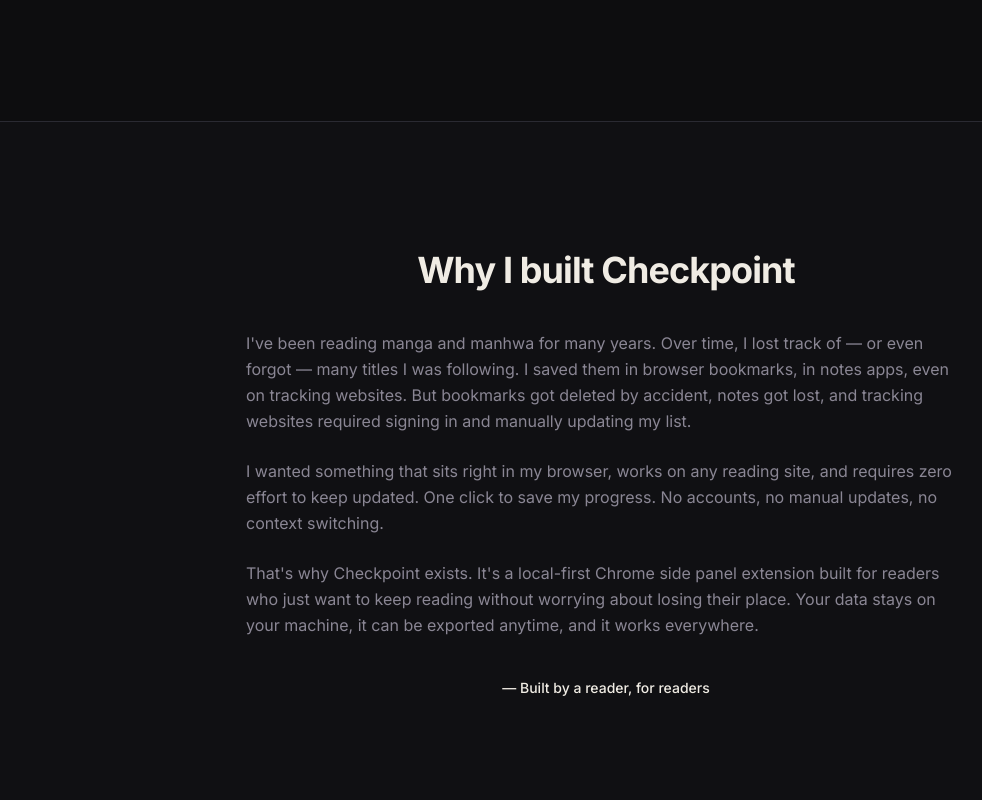
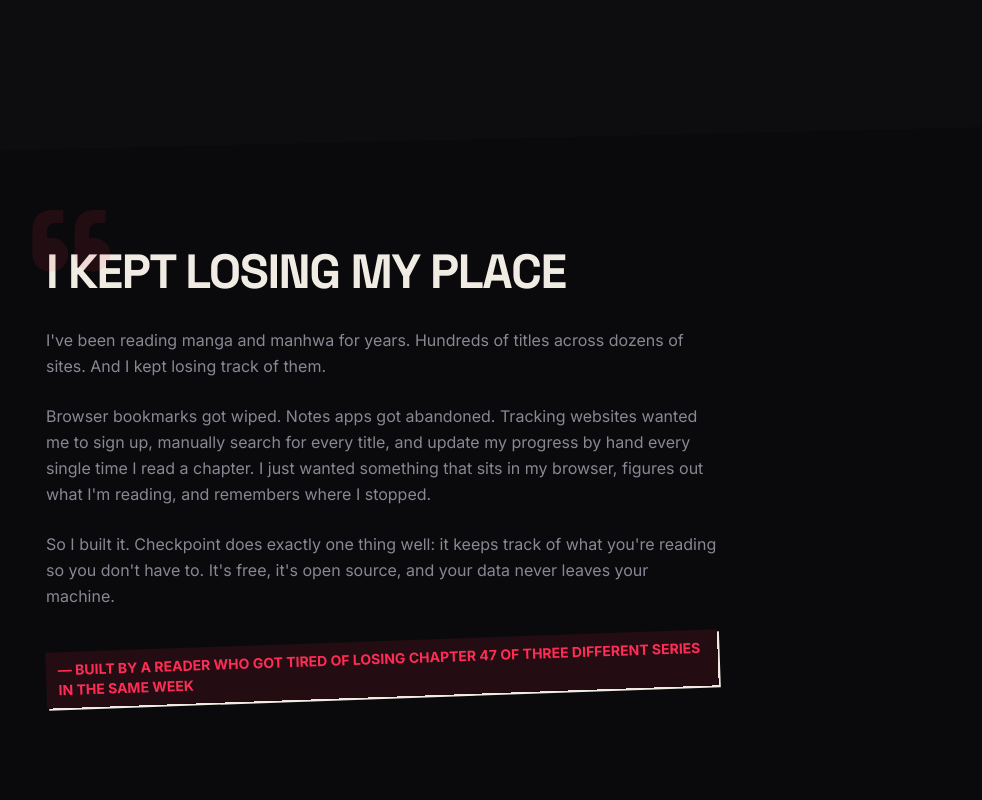
Before and after one commit to elghaied/checkpoint-website, a Next.js app: page / in a window 1280 px wide. Shown: the part 4520-5320 px from the top of the page, without its empty margins (34-1016 px from the left). Built offline with nearby package versions, Linux system fonts and the light colour scheme.

Commit message:
feat: redesign story with diagonal clips and quote decoration

```diff
--- a/components/story.tsx
+++ b/components/story.tsx
@@ -1,32 +1,42 @@
 export function Story() {
   return (
-    <section id="story" className="border-y border-border bg-secondary/30 py-20 md:py-32">
-      <div className="mx-auto max-w-3xl px-6">
-        <div className="text-center">
-          <h2 className="text-balance text-3xl font-bold tracking-tight text-foreground md:text-4xl">
-            Why I built Checkpoint
+    <section
+      id="story"
+      className="manga-clip-both relative bg-[var(--background-inset)] py-24 md:py-32"
+    >
+      <div className="mx-auto max-w-6xl px-4">
+        <div className="relative max-w-2xl">
+          {/* Giant quotation mark */}
+          <span className="absolute -top-16 -left-6 text-[12rem] font-display font-bold leading-none text-primary/10 select-none pointer-events-none">
+            &ldquo;
+          </span>
+
+          <h2 className="font-display text-4xl md:text-5xl font-bold uppercase leading-[0.95] tracking-[-0.03em] mb-8">
+            I KEPT LOSING MY PLACE
           </h2>
-        </div>
 
-        <div className="mt-10 space-y-6 leading-relaxed text-muted-foreground">
+          <div className="space-y-6 text-muted-foreground leading-relaxed">
             <p>
-            {"I've been reading manga and manhwa for many years. Over time, I lost track of — or even forgot — many titles I was following. I saved them in browser bookmarks, in notes apps, even on tracking websites. But bookmarks got deleted by accident, notes got lost, and tracking websites required signing in and manually updating my list."}
+              I&apos;ve been reading manga and manhwa for years. Hundreds of titles
+              across dozens of sites. And I kept losing track of them.
             </p>
-
             <p>
-            I wanted something that sits right in my browser, works on any reading site, and
-            requires zero effort to keep updated. One click to save my progress. No accounts, no
-            manual updates, no context switching.
+              Browser bookmarks got wiped. Notes apps got abandoned. Tracking
+              websites wanted me to sign up, manually search for every title, and
+              update my progress by hand every single time I read a chapter. I just
+              wanted something that sits in my browser, figures out what I&apos;m
+              reading, and remembers where I stopped.
             </p>
-
             <p>
-            {"That's why Checkpoint exists. It's a local-first Chrome side panel extension built for readers who just want to keep reading without worrying about losing their place. Your data stays on your machine, it can be exported anytime, and it works everywhere."}
+              So I built it. Checkpoint does exactly one thing well: it keeps track
+              of what you&apos;re reading so you don&apos;t have to. It&apos;s free,
+              it&apos;s open source, and your data never leaves your machine.
             </p>
           </div>
 
-        <div className="mt-10 text-center">
-          <p className="text-sm font-medium text-foreground">
-            {"— Built by a reader, for readers"}
+          <p className="mt-8 inline-block manga-badge rounded-sm bg-primary/10 px-3 py-2 text-sm text-primary">
+            — Built by a reader who got tired of losing chapter 47 of three
+            different series in the same week
           </p>
         </div>
       </div>
```
Lines whose indentation alone changed are shown as unchanged.
